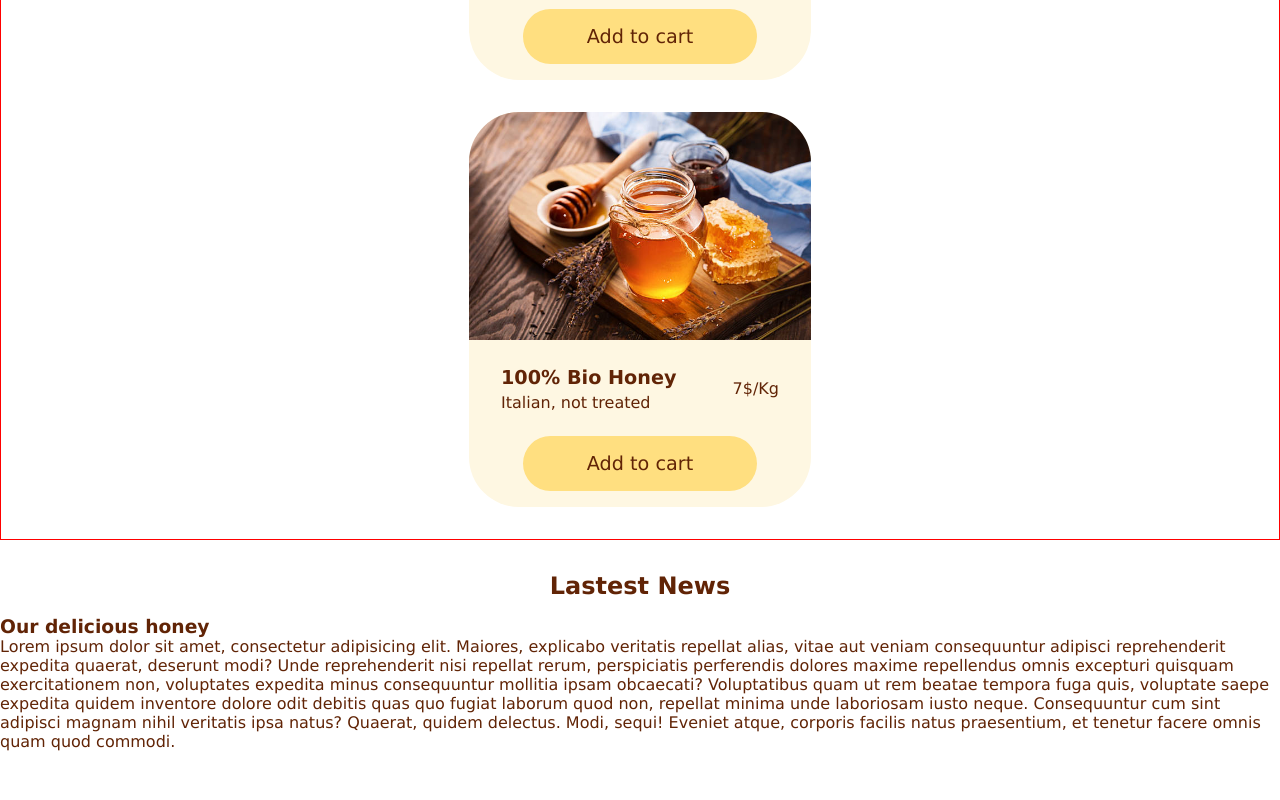
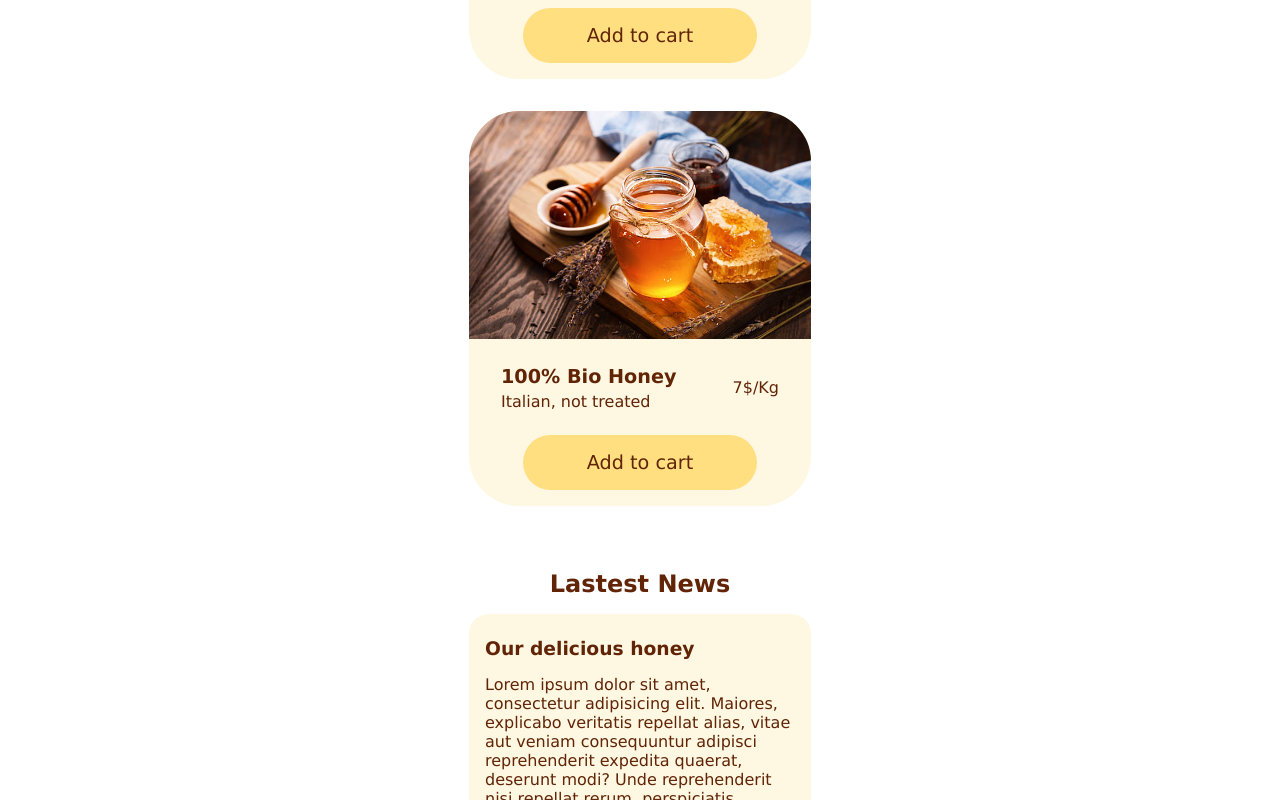
Before and after one commit to JackRosser/S5-L3, a plain HTML site: page index.html in a window 1280 px wide. Shown: the part 2000-2800 px from the top of the page. Before the commit the page ends 2751 px from the top, so only its background shows below. Drawn offline with Linux system fonts and the light colour scheme; a script that the page names is missing.

Commit message:
end mobile version

```diff
--- a/index.html
+++ b/index.html
@@ -92,6 +92,7 @@
           Consequuntur cum sint adipisci magnam nihil veritatis ipsa natus? Quaerat, quidem delectus. Modi, sequi! Eveniet atque, corporis facilis natus
           praesentium, et tenetur facere omnis quam quod commodi.
         </p>
+        <img src="./assets/imgs/honey.jpg" alt="honey footer" />
       </article>
     </footer>
     <script src="./script.js" defer></script>
--- a/style.css
+++ b/style.css
@@ -23,7 +23,6 @@ main {
   justify-content: center;
   align-items: center;
   padding-block: 2rem;
-  border: 1px solid red;
 }
 
 h1 {
@@ -35,6 +34,11 @@ h1 {
 h2 {
   margin: 2rem 0 1rem;
   text-align: center;
+}
+
+h3,
+article p {
+  margin-bottom: 1rem;
 }
 
 main div:last-child {
@@ -134,3 +138,17 @@ div p:first-child {
   border-radius: 30px;
   font-size: 1.2rem;
 }
+
+/* FOOTER */
+
+article {
+  background-color: #fef7e2;
+  max-width: 342px;
+  margin: auto;
+  padding: 1.5rem 1rem;
+  border-radius: 20px;
+}
+
+article img {
+  width: 100%;
+}
```
